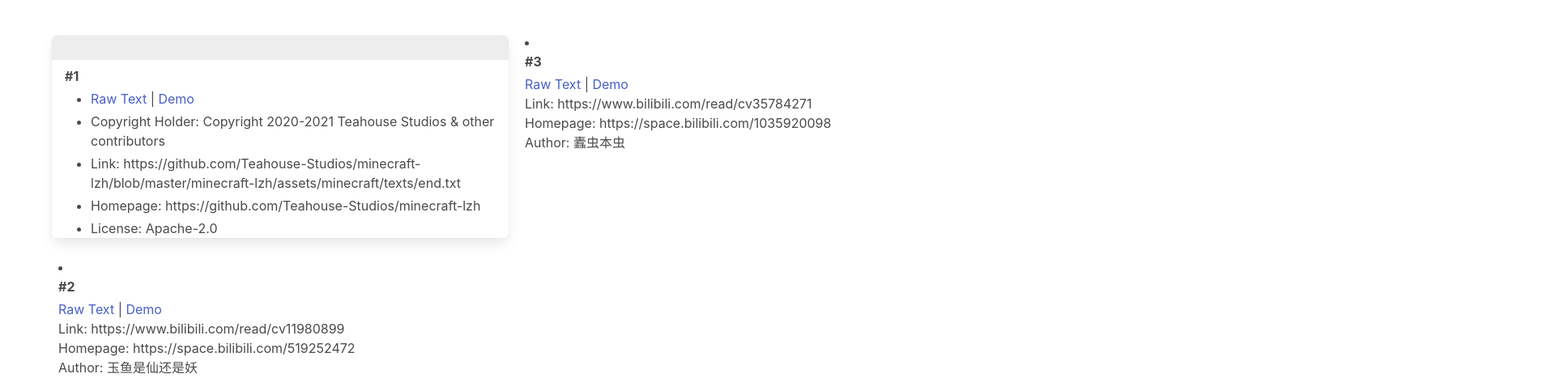
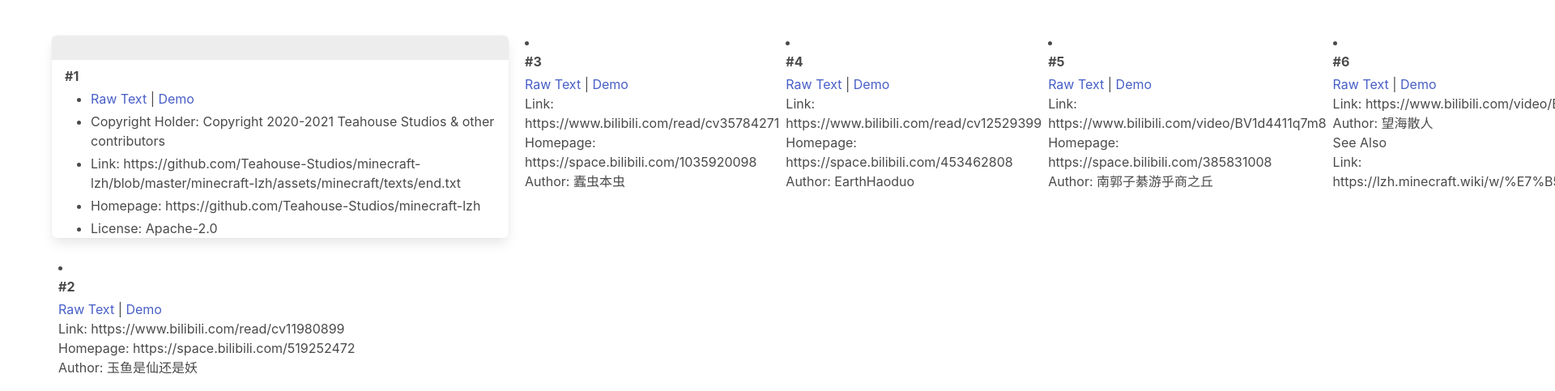
Before and after one commit to Featurehouse/packs.epx.featurehouse.org, a plain HTML site: page v2/translation_copyright.html in a window 1280 px wide. Shown: the part 97-580 px from the top of the page at 81% size, 1920 px wide, since content can reach past the window. Drawn offline with nearby package versions, Linux system fonts and the light colour scheme.

Commit message:
not flat

```diff
--- a/v2/translation_copyright.html
+++ b/v2/translation_copyright.html
@@ -12,7 +12,7 @@
     <div class="container is-center">
         <h1 class="title is-2 has-text-centered mb-6">EPX Recommended Pack - Credits</h1>
 
-        <div class="columns is-multiline" id="panel">
+        <div class="columns" id="panel">
         </div>
 
         <div class="column is-4">
```
